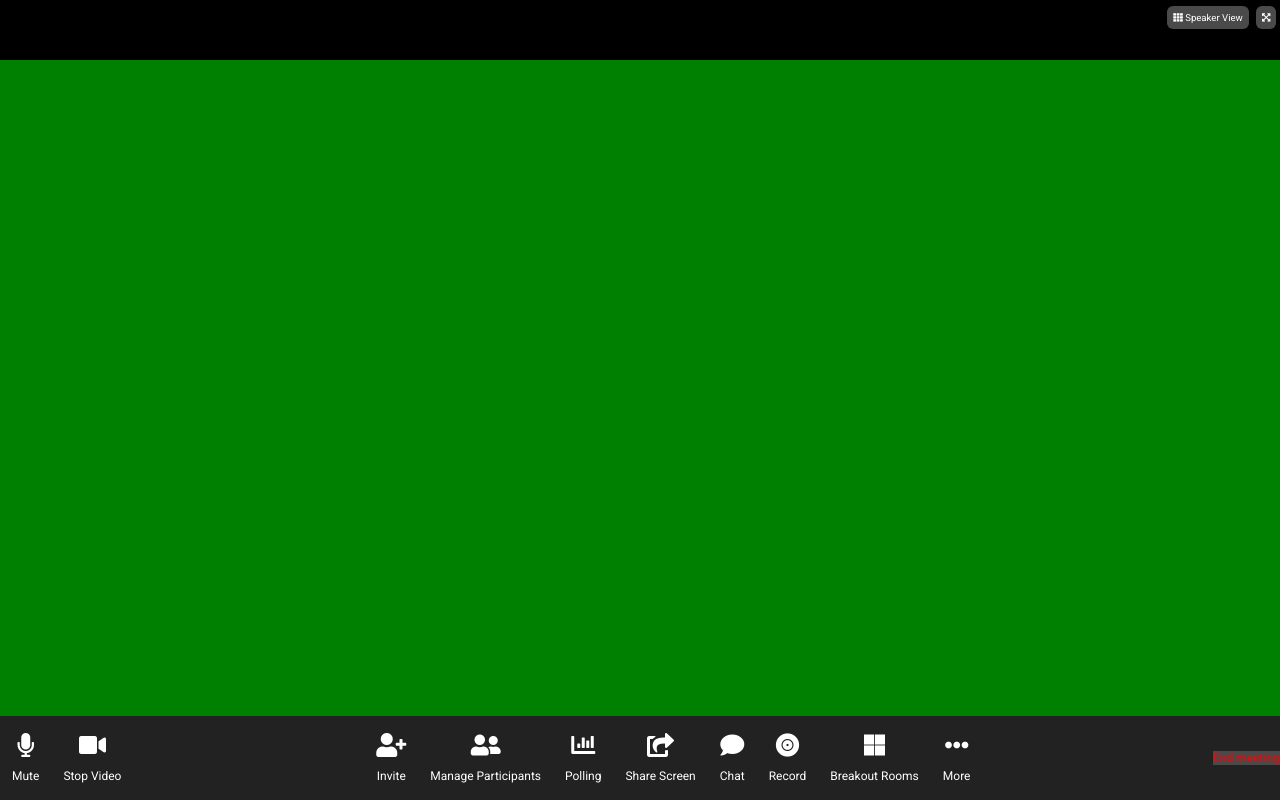
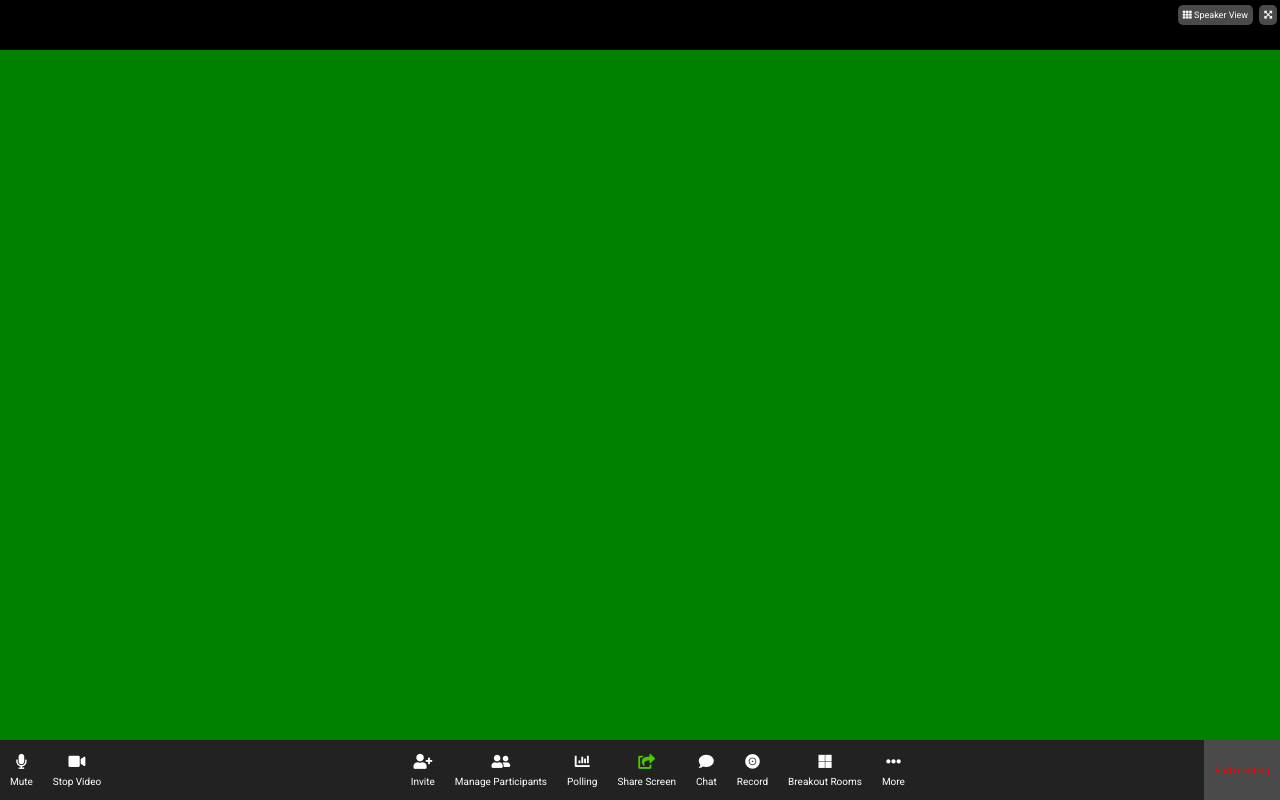
Before and after one commit to Barbarubia/html-css-zoom, a plain HTML site: page index.html in a window 1280 px wide. Drawn offline with Linux system fonts and the light colour scheme.

Commit message:
footer mancano le frecce ^

```diff
--- a/css/style.css
+++ b/css/style.css
@@ -8,7 +8,7 @@
 html {
     font-family: 'Roboto', sans-serif;
     color: white;
-    font-size: 12px;
+    font-size: 10px;
 }
 
 body {
@@ -21,7 +21,7 @@ body {
     border-radius: .5rem;
     padding: .5rem;
     margin: .5rem .3rem;
-    font-size: .8rem;
+    font-size: .9rem;
     cursor: pointer;
 }
 
@@ -48,14 +48,22 @@ footer {
     position: fixed;
     bottom: 0;
     width: 100%;
-    height: 7rem;
+    height: 6rem;
     display: flex;
-    align-items: center;
     justify-content: space-between;
 }
 
+footer .column {
+    height: 100%;
+    display: flex;
+    align-items: stretch;
+}
+
+footer .column-right {
+    display: flex;
+}
+
 footer ul {
-    height: 6rem;
     list-style: none;
     display: flex;
 }
@@ -71,6 +79,10 @@ footer li {
 }
 
 footer i {
-    font-size: 2rem;
-    margin-bottom: 1rem;
+    font-size: 1.5rem;
+    margin-bottom: .7rem;
 }
+
+footer .icon-green {
+    color: #4bc800;
+}
--- a/index.html
+++ b/index.html
@@ -28,7 +28,7 @@
 
     <!-- Barra fissata in basso con tutti i comandi -->
     <footer>
-        <nav class="column-left">
+        <nav class="column column-left">
             <ul>
                 <li>
                     <i class="fas fa-microphone icon-big"></i>
@@ -43,7 +43,7 @@
             </ul>
         </nav>
 
-        <nav class="column-center">
+        <nav class="column column-center">
             <ul>
                 <li>
                     <i class="fas fa-user-plus"></i>
@@ -58,7 +58,7 @@
                     <div>Polling</div>
                 </li>
                 <li>
-                    <i class="fas fa-share-square"></i>
+                    <i class="fas fa-share-square icon-green"></i>
                     <div>Share Screen</div>
                 </li>
                 <li>
@@ -82,8 +82,10 @@
 
         </nav>
 
-        <div class="column-right">
-            <div class="button-big">End meeting</div>
+        <div class="column column-right">
+            <ul class="button-big">
+                <li>End meeting</li>
+            </ul>
         </div>
     </footer>
 
```
